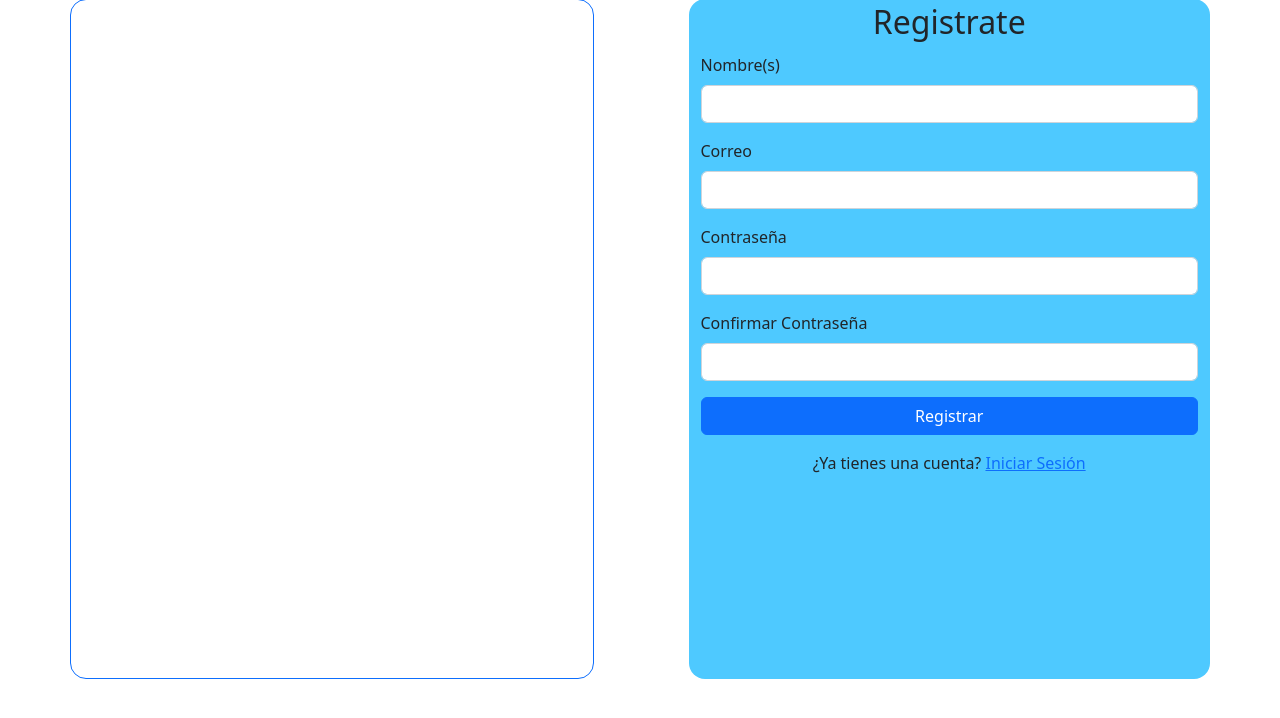
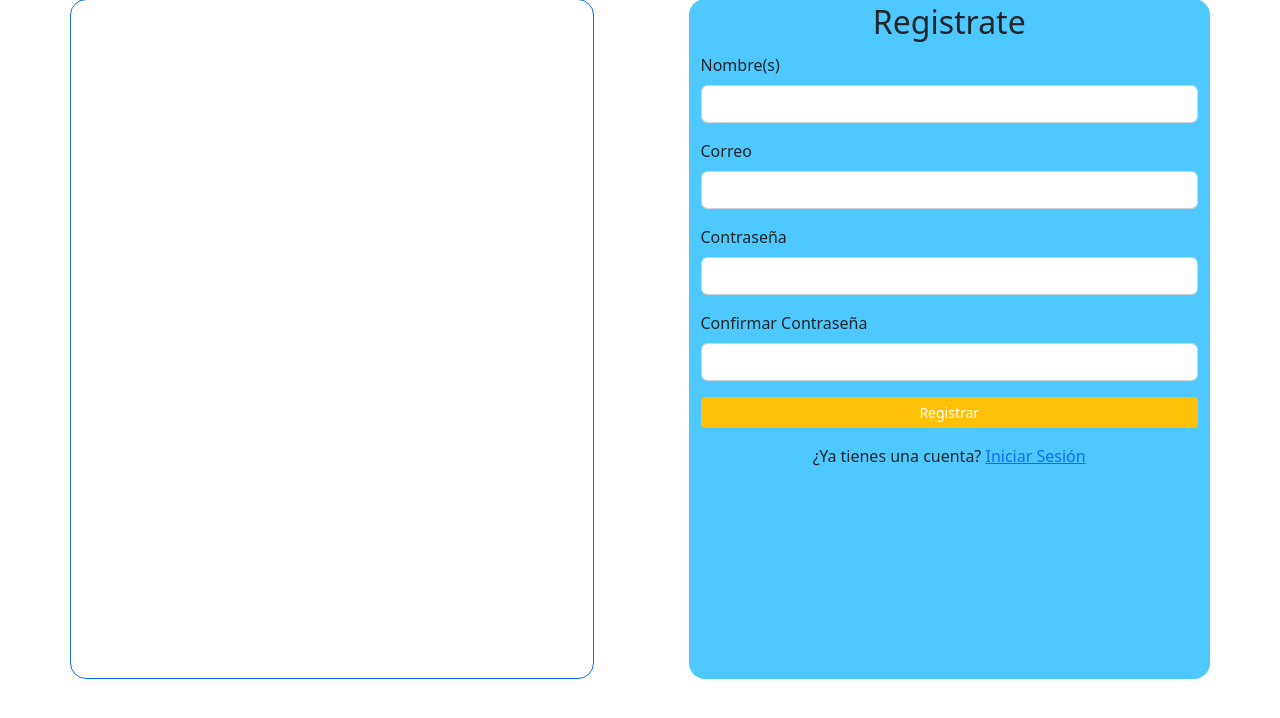
Before and after one commit to IsaacEhuan/ProyectoF_DAW, a Laravel app: page /unirse in a window 1280 px wide. Shown: the part 49-767 px from the top of the page. Run offline with Laravel 9, Linux system fonts and the light colour scheme.

Commit message:
Estilo boton xd

```diff
--- a/baches-app/resources/views/usuarios/crearUsuario.blade.php
+++ b/baches-app/resources/views/usuarios/crearUsuario.blade.php
@@ -51,7 +51,7 @@
                 </div>
 
                 <div class="d-grid">
-                    <button type="submit" class="btn btn-primary">Registrar</button>
+                    <button type="submit" class="btn btn-warning btn-sm text-white">Registrar</button>
                 </div>
 
                 <div class="my-3 text-center">
```
